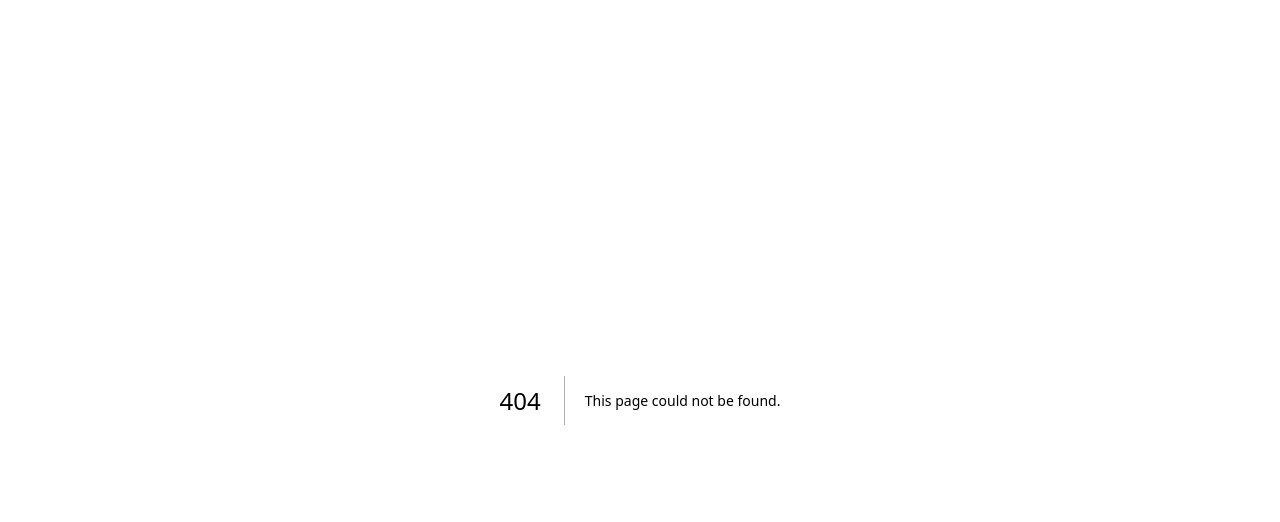
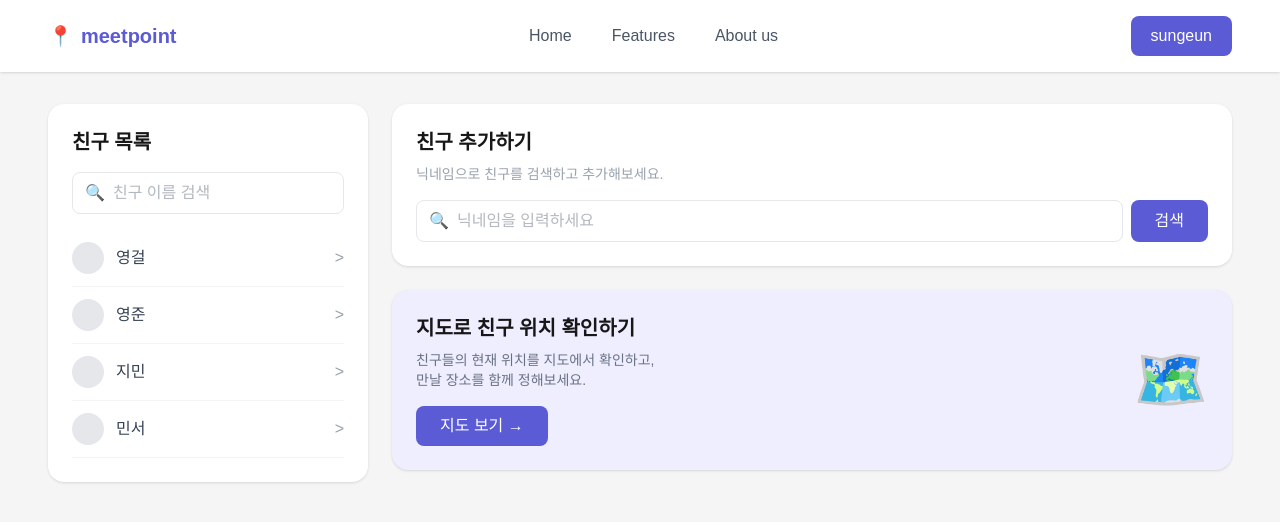
Before and after one commit to opensourcegroup11/meetpoint, a Next.js app: page /friend in a window 1280 px wide. Before the commit this address had no page. Shown: the top 522 px of the page. Built offline with nearby package versions, Linux system fonts and the light colour scheme.

Commit message:
feat: Add friend list page

```diff
--- /dev/null
+++ b/app/friend/page.tsx
@@ -0,0 +1,71 @@
+export default function FriendPage() {
+    return (
+      <main className="min-h-screen bg-[#F5F5F5] flex flex-col">
+        {/* 네비바 */}
+        <header className="w-full flex items-center justify-between px-12 py-4 bg-white shadow-sm">
+          <div className="flex items-center gap-2">
+            <span className="text-xl">📍</span>
+            <span className="text-xl font-bold text-[#5B5BD6]">meetpoint</span>
+          </div>
+          <nav className="flex gap-10 text-gray-600">
+            <a href="#">Home</a>
+            <a href="#">Features</a>
+            <a href="#">About us</a>
+          </nav>
+          <button className="bg-[#5B5BD6] text-white px-5 py-2 rounded-lg">
+            sungeun
+          </button>
+        </header>
+
+        {/* 메인 컨텐츠 */}
+        <div className="flex gap-6 px-12 py-8">
+
+          {/* 왼쪽: 친구 목록 */}
+          <div className="bg-white rounded-2xl p-6 w-80 shadow-sm">
+            <h2 className="text-xl font-bold mb-4">친구 목록</h2>
+            <div className="flex items-center gap-2 border border-gray-200 rounded-lg px-3 py-2 mb-4">
+              <span>🔍</span>
+              <input type="text" placeholder="친구 이름 검색" className="outline-none text-gray-500 w-full" />
+            </div>
+            {['영걸', '영준', '지민', '민서'].map((name) => (
+              <div key={name} className="flex items-center justify-between py-3 border-b border-gray-100">
+                <div className="flex items-center gap-3">
+                  <div className="w-8 h-8 bg-gray-200 rounded-full" />
+                  <span className="text-gray-700">{name}</span>
+                </div>
+                <span className="text-gray-400">{'>'}</span>
+              </div>
+            ))}
+          </div>
+
+          {/* 오른쪽 */}
+          <div className="flex flex-col gap-6 flex-1">
+
+            {/* 친구 추가하기 */}
+            <div className="bg-white rounded-2xl p-6 shadow-sm">
+              <h2 className="text-xl font-bold mb-2">친구 추가하기</h2>
+              <p className="text-gray-400 text-sm mb-4">닉네임으로 친구를 검색하고 추가해보세요.</p>
+              <div className="flex gap-2">
+                <div className="flex items-center gap-2 border border-gray-200 rounded-lg px-3 py-2 flex-1">
+                  <span>🔍</span>
+                  <input type="text" placeholder="닉네임을 입력하세요" className="outline-none text-gray-500 w-full" />
+                </div>
+                <button className="bg-[#5B5BD6] text-white px-6 py-2 rounded-lg">검색</button>
+              </div>
+            </div>
+
+            {/* 지도 배너 */}
+            <div className="bg-[#EEEEFF] rounded-2xl p-6 shadow-sm flex items-center justify-between">
+              <div>
+                <h2 className="text-xl font-bold mb-2">지도로 친구 위치 확인하기</h2>
+                <p className="text-gray-500 text-sm mb-4">친구들의 현재 위치를 지도에서 확인하고,<br />만날 장소를 함께 정해보세요.</p>
+                <button className="bg-[#5B5BD6] text-white px-6 py-2 rounded-lg">지도 보기 →</button>
+              </div>
+              <div className="text-6xl">🗺️</div>
+            </div>
+
+          </div>
+        </div>
+      </main>
+    )
+  }
```
